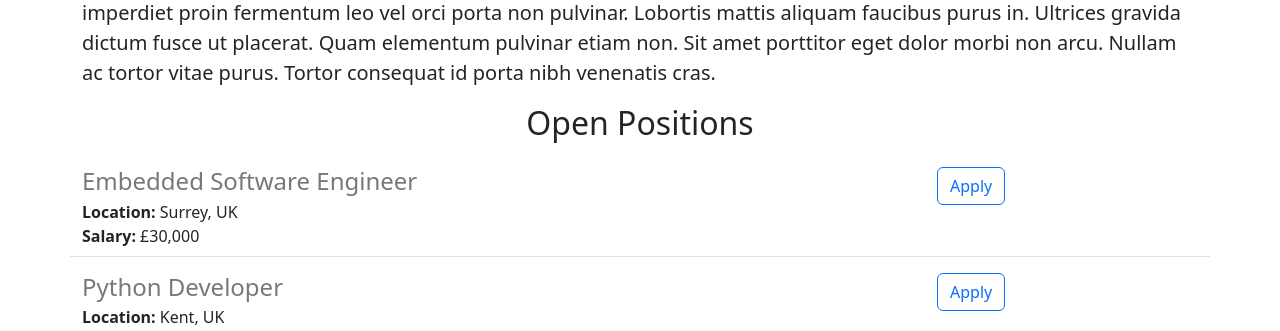
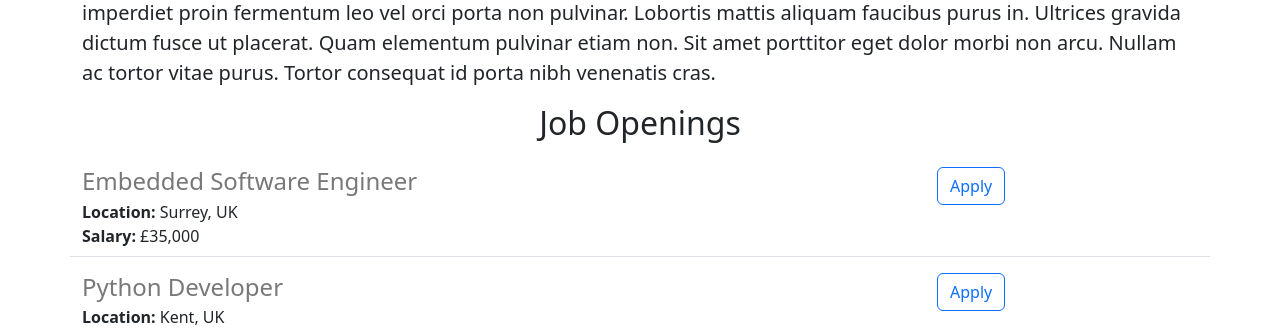
Before and after one commit to datafilik/gk-labs-website, a Flask app: page / in a window 1280 px wide. Shown: the part 602-933 px from the top of the page. Run offline with Flask 2, Linux system fonts and the light colour scheme.

Commit message:
did some data and page edits

```diff
--- a/app.py
+++ b/app.py
@@ -6,7 +6,7 @@ JOBS = [{
   'id': 1,
   'title': 'Embedded Software Engineer',
   'location': 'Surrey, UK',
-  'salary': '£30,000'
+  'salary': '£35,000'
 }, {
   'id': 2,
   'title': 'Python Developer',
--- a/templates/home.html
+++ b/templates/home.html
@@ -46,7 +46,7 @@
     <p class="lead">
       Lorem ipsum dolor sit amet, consectetur adipiscing elit, sed do eiusmod tempor incididunt ut labore et dolore magna aliqua. Mi eget mauris pharetra et ultrices neque ornare aenean. Sit amet mauris commodo quis imperdiet massa. Elementum nisi quis eleifend quam adipiscing vitae proin sagittis nisl. Cursus metus aliquam eleifend mi in nulla. Felis imperdiet proin fermentum leo vel orci porta non pulvinar. Lobortis mattis aliquam faucibus purus in. Ultrices gravida dictum fusce ut placerat. Quam elementum pulvinar etiam non. Sit amet porttitor eget dolor morbi non arcu. Nullam ac tortor vitae purus. Tortor consequat id porta nibh venenatis cras.
     </p>
-    <h2 class="text-center mt-2 mb-4">Open Positions</h2>
+    <h2 class="text-center mt-2 mb-4">Job Openings</h2>
     <div>
       <!--{{jobs}} -->
       {% for job in jobs %}
```
